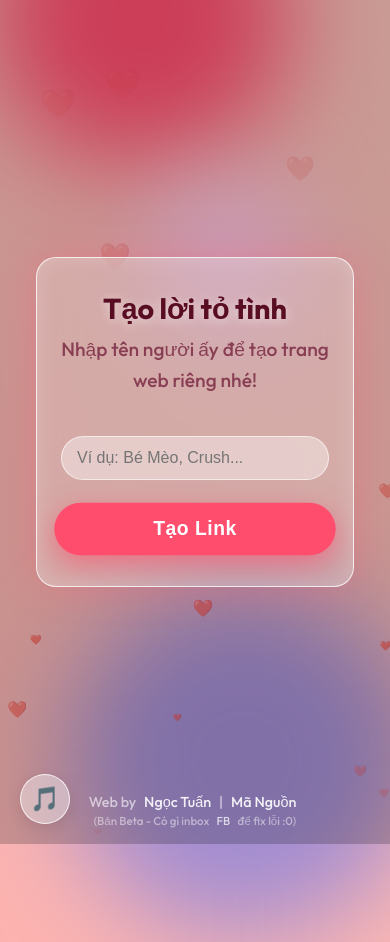
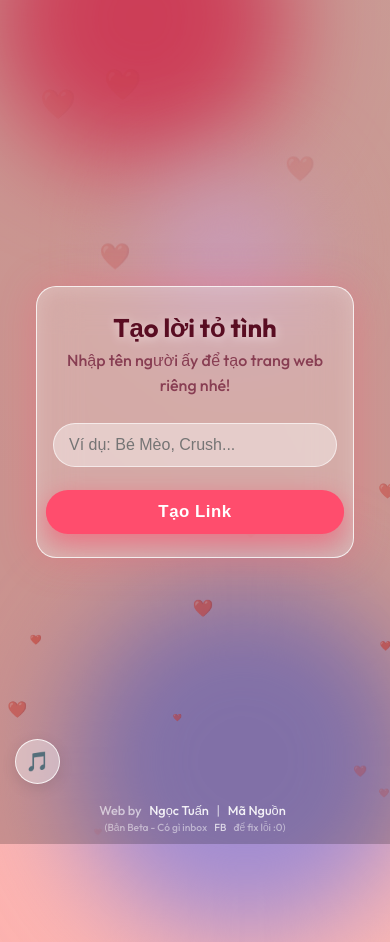
Before and after one commit to chokiproai/totinhne, a plain HTML site: page index.html in a window 390 px wide. Shown: the top 942 px of the page. Drawn offline with nearby package versions, Linux system fonts and the light colour scheme.

Commit message:
feat: refine mobile responsiveness by adjusting card, typography, button, music button, footer, and gift box styles.

```diff
--- a/style.css
+++ b/style.css
@@ -610,26 +610,55 @@ p.subtitle {
 
 @media (max-width: 480px) {
     .card {
-        padding: 2rem 1.5rem;
+        padding: 1.5rem 1rem;
         margin: 1rem;
-        /* Add margin so it doesn't touch edges */
-        max-height: 90vh;
+        max-height: 85vh;
+        /* Reduce slightly to clear footer */
         overflow-y: auto;
-        /* Scroll if content is too tall */
     }
 
     h1 {
-        font-size: 1.8rem;
+        font-size: 1.6rem;
+        /* Smaller heading */
+        margin-bottom: 0.2rem;
+    }
+
+    p.subtitle {
+        font-size: 1rem;
+        margin-bottom: 1.5rem;
     }
 
     .btn-group {
         flex-direction: column;
-        gap: 1rem;
-        align-items: center;
+        gap: 0.8rem;
+        width: 100%;
     }
 
     .btn {
         width: 100%;
-        /* Full width buttons on mobile */
+        padding: 12px 20px;
+        /* Comfortable touch target */
+        font-size: 1rem;
+    }
+
+    /* Move music button up to avoid footer collision */
+    .music-btn {
+        bottom: 60px;
+        left: 15px;
+        width: 45px;
+        height: 45px;
+        font-size: 1.2rem;
+    }
+
+    /* Adjust footer text size */
+    .footer {
+        font-size: 0.8rem;
+        bottom: 10px;
+        padding: 0 10px;
+    }
+
+    /* Make gift box slightly smaller */
+    .gift-box {
+        transform: scale(0.8);
     }
 }
```
